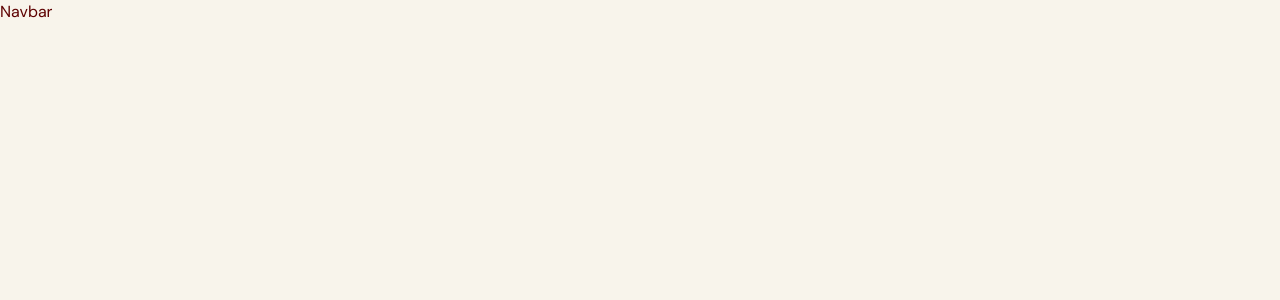
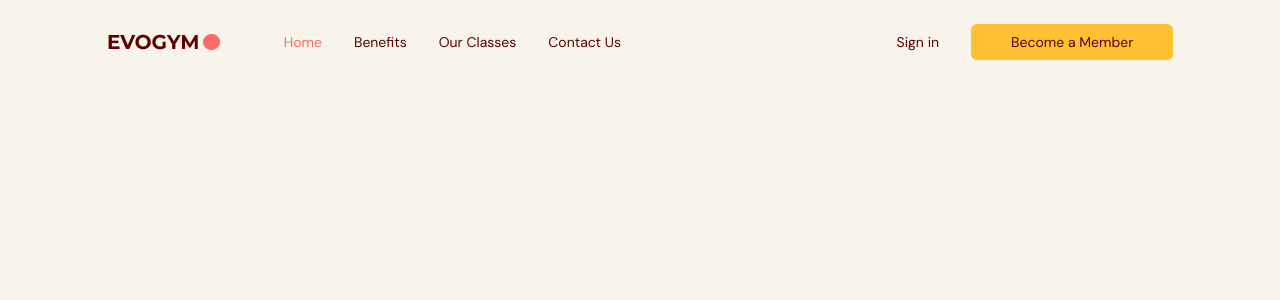
Before and after one commit to edoardodominikus/React-Typescript, a React (Vite) app: page / in a window 1280 px wide. Shown: the top 300 px of the page. Built offline with nearby package versions, Linux system fonts and the light colour scheme.

Commit message:
finished the navbar

```diff
--- a/src/App.tsx
+++ b/src/App.tsx
@@ -1,9 +1,32 @@
 import Navbar from "@/scenes/navbar";
+import { useEffect, useState } from "react";
+import { SelectedPage } from "@/shared/types";
+
+
+
 function App() {
+  const [selectedPage, setSelectedPage] = useState<SelectedPage>(SelectedPage.Home);
+  const [isTopOfPage, setIsTopOfPage] = useState<boolean>(true);
+  useEffect(()=>{
+    const handleScroll = () => {
+      if(window.scrollY === 0){
+        setIsTopOfPage(true);
+        setSelectedPage(SelectedPage.Home);
+      }
+      if(window.scrollY !== 0) setIsTopOfPage(false);
+    }
+    window.addEventListener("scroll",handleScroll);
+    return () => window.removeEventListener("scroll", handleScroll);
+
+  },[])
 
   return (
       <div className="app bg-gray-20">
-        <Navbar />
+        <Navbar
+          isTopOfPage = {isTopOfPage}
+          selectedPage = {selectedPage}
+          setSelectedPage = {setSelectedPage}
+        />
       </div>
   )
 }
--- /dev/null
+++ b/src/hooks/useMediaQuery.ts
@@ -0,0 +1,19 @@
+import { useState, useEffect } from "react";
+
+const useMediaQuery = (query: string) => {
+  const [matches, setMatches] = useState(false);
+
+  useEffect(() => {
+    const media = window.matchMedia(query);
+    if (media.matches !== matches) {
+      setMatches(media.matches);
+    }
+    const listener = () => setMatches(media.matches);
+    window.addEventListener("resize", listener);
+    return () => window.removeEventListener("resize", listener);
+  }, [matches, query]);
+
+  return matches;
+};
+
+export default useMediaQuery;
--- /dev/null
+++ b/src/scenes/navbar/Link.tsx
@@ -0,0 +1,28 @@
+import { SelectedPage } from '@/shared/types';
+import React from 'react'
+import AnchorLink from 'react-anchor-link-smooth-scroll'
+
+type Props = {
+    page: string;
+    selectedPage: SelectedPage;
+    setSelectedPage: (value: SelectedPage) => void;
+}
+
+const Link = ({page, selectedPage, setSelectedPage}: Props) => {
+
+    const lowerCasePage = page.toLowerCase().replace(/ /g, "") as SelectedPage;
+
+  return (
+    <AnchorLink
+        className={`${selectedPage === lowerCasePage ? "text-primary-500" : ""}
+         transition duration-500 hover:text-primary-300
+        `}
+        href={`#${lowerCasePage}`}
+        onClick={() => setSelectedPage(lowerCasePage)}
+    >
+        {page}
+    </AnchorLink>
+  )
+}
+
+export default Link
--- a/src/scenes/navbar/index.tsx
+++ b/src/scenes/navbar/index.tsx
@@ -2,13 +2,69 @@
 import { useState } from 'react'
 import { Bars3Icon,XMarkIcon } from '@heroicons/react/24/solid'
 import Logo from "@/assets/Logo.png";
-type Props = {}
+import Link from './Link';
+import { SelectedPage } from '@/shared/types';
+import useMediaQuery from '@/hooks/useMediaQuery';
+import ActionButton from '@/shared/ActionButton';
+type Props = {
+  isTopOfPage : boolean;
+  selectedPage: SelectedPage;
+  setSelectedPage: (value: SelectedPage) => void;
+}
 
-const Navbar = (props: Props) => {
+const Navbar = ({ isTopOfPage, selectedPage, setSelectedPage}: Props) => {
   const flexBetween = "flex items-center justify-between";
+  const isAboveMediumScreen = useMediaQuery("(min-width: 1060px)");
+  const [isMenuToggled, setIsMenuToggled] = useState<boolean>(false);
+  const navbarBackground = isTopOfPage ? "" : "bg-primary-100 drop-shadow";
+
   return (
-    <div>Navbar</div>
-  )
+    <nav>
+      <div className={`${navbarBackground} ${flexBetween} fixed top-0 z-30 w-full py-6`}>
+        <div className={`${flexBetween} mx-auto w-5/6`}>
+            <div className={`${flexBetween} w-full gap-16`}>
+                <img alt="logo" src={Logo}/>
+                { isAboveMediumScreen ? (
+                  <div className={`${flexBetween} w-full`}>
+                    <div className={`${flexBetween} gap-8 text-sm`}>
+                      <Link page="Home" selectedPage={selectedPage} setSelectedPage={setSelectedPage}/>
+                      <Link page="Benefits" selectedPage={selectedPage} setSelectedPage={setSelectedPage}/>
+                      <Link page="Our Classes" selectedPage={selectedPage} setSelectedPage={setSelectedPage}/>
+                      <Link page="Contact Us" selectedPage={selectedPage} setSelectedPage={setSelectedPage}/>
+                    </div>
+                    <div className={`${flexBetween} gap-8 text-sm`}>
+                      <p>Sign in</p>
+                      <ActionButton setSelectedPage={setSelectedPage}>Become a Member</ActionButton>
+                    </div>
+                  </div>
+                  ) : (
+                      <button className='rounded-full bg-secondary-500 p-2' onClick={() => setIsMenuToggled(!isMenuToggled)}>
+                        <Bars3Icon className='h-6 w-6 text-white'/>
+                      </button>
+                  )
+                }
+              </div>
+          </div>
+      </div>
+      {/* MOBILE MENU */}
+      {!isAboveMediumScreen && isMenuToggled && (
+        <div className='fixed right-0 bottom-0 z-40 h-full w-[300px] bg-primary-100 drop-shadow-xl'>
+          <div className='flex justify-end p-12'>
+            <button onClick={() => setIsMenuToggled(!isMenuToggled)}>
+              <XMarkIcon className='h-6 w-6 text-gray-400'/>
+            </button>
+          </div>
+
+          <div className="ml-[33%] flex flex-col gap-10 text-2xl">
+            <Link page="Home" selectedPage={selectedPage} setSelectedPage={setSelectedPage}/>
+            <Link page="Benefits" selectedPage={selectedPage} setSelectedPage={setSelectedPage}/>
+            <Link page="Our Classes" selectedPage={selectedPage} setSelectedPage={setSelectedPage}/>
+            <Link page="Contact Us" selectedPage={selectedPage} setSelectedPage={setSelectedPage}/>
+          </div>
+        </div>
+      )}
+    </nav>
+    )
 }
 
 export default Navbar
--- /dev/null
+++ b/src/shared/ActionButton.tsx
@@ -0,0 +1,22 @@
+import React from 'react'
+import AnchorLink from 'react-anchor-link-smooth-scroll'
+import { SelectedPage } from './types';
+
+type Props = {
+    children: React.ReactNode;
+    setSelectedPage: (value: SelectedPage) => void;
+}
+
+const ActionButton = ({children, setSelectedPage}: Props) => {
+  return (
+    <AnchorLink
+        className='rounded-md bg-secondary-500 px-10 py-2 hover:bg-primary-500 hover:text-white'
+        onClick = {() => setSelectedPage(SelectedPage.ContactUs)}
+        href={`#${SelectedPage.ContactUs}`}
+    >
+        {children}
+    </AnchorLink>
+  )
+}
+
+export default ActionButton
--- /dev/null
+++ b/src/shared/types.ts
@@ -0,0 +1,6 @@
+export enum SelectedPage{
+    Home = "home",
+    Benefits = "benefits",
+    OurClasses = "ourclasses",
+    ContactUs = "contactus"
+  }
```
